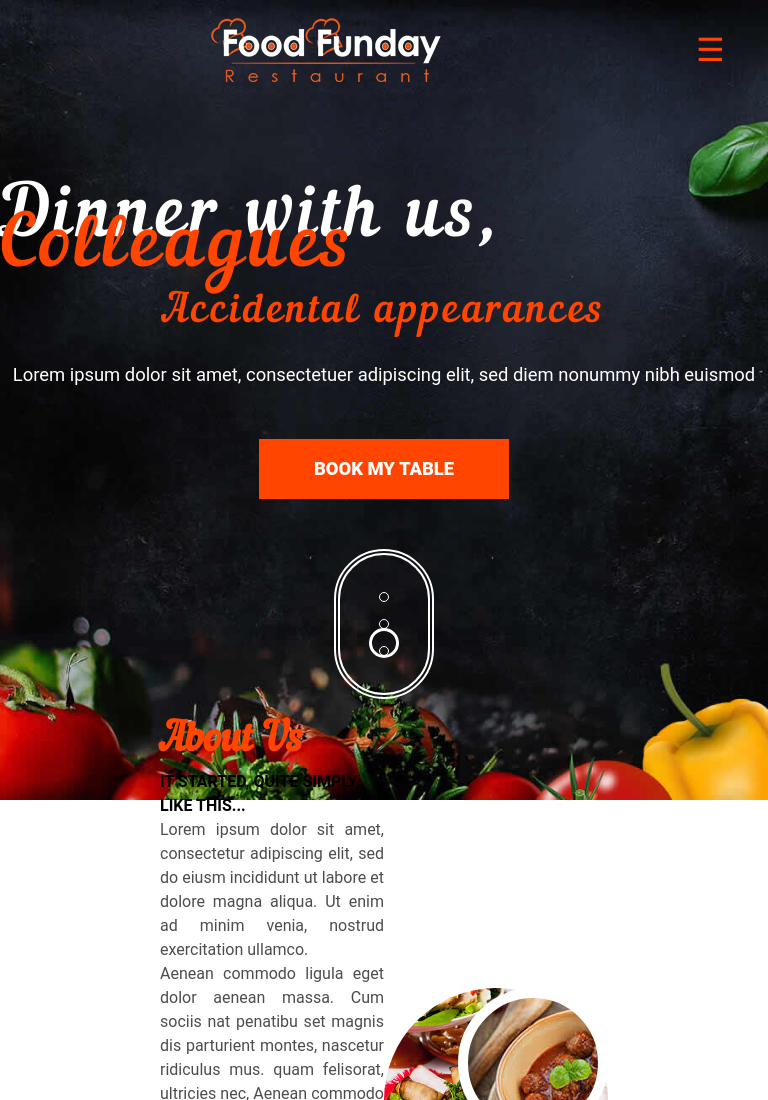
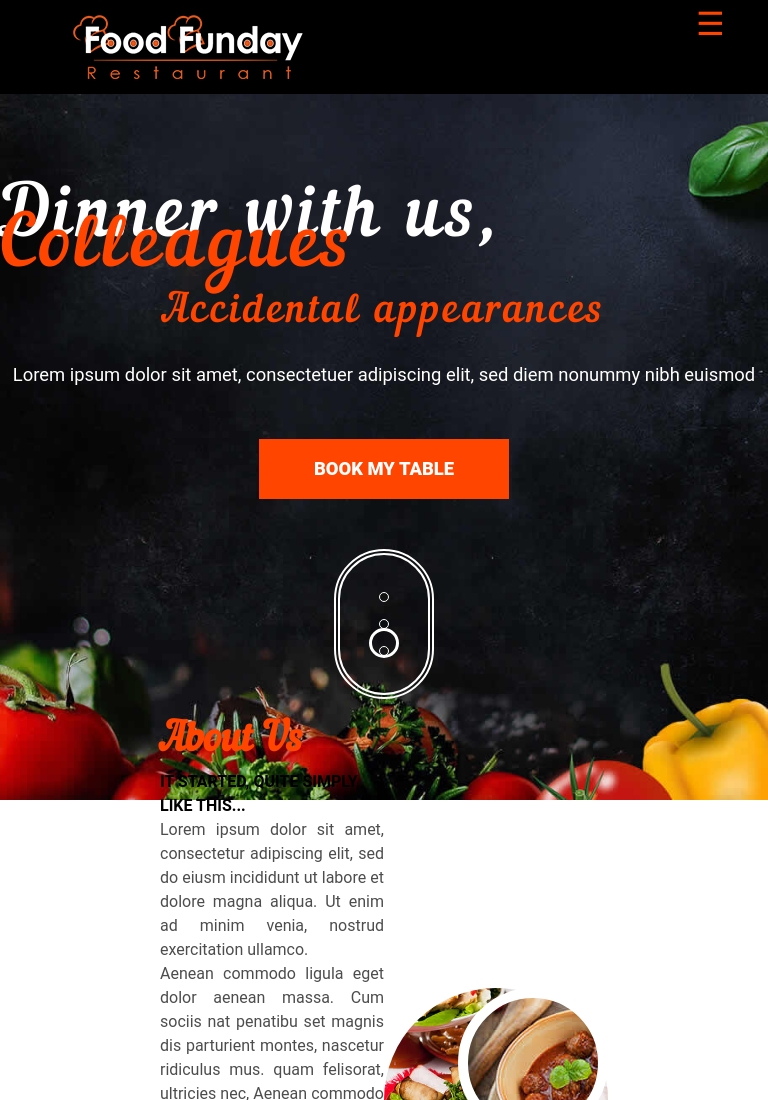
Before and after one commit to XstefanXstefanX/restaurantApp, a plain HTML site: page index.html in a window 768 px wide. Shown: the top 1100 px of the page. Drawn offline with Linux system fonts and the light colour scheme; files whose address does not match are found by name.

Commit message:
tablet mode

```diff
--- a/myScript.js
+++ b/myScript.js
@@ -85,3 +85,15 @@ menuButtons.forEach((item, index) => {
     }
   });
 });
+
+// Tablet Mode NavBar Show/Hide
+
+document
+  .querySelector(".nav-hamburger-button")
+  .addEventListener("click", () => {
+    document.querySelectorAll("#nav-item").forEach((item) => {
+      console.log(item.style.display);
+      item.style.display == "none" ? "block" : "none";
+      console.log(item.style.display);
+    });
+  });
--- a/style.css
+++ b/style.css
@@ -523,38 +523,40 @@ header {
     background: var(--primary-color);
   }
 }
-
 .nav-hamburger-button {
-  font-size: 2rem;
-  color: var(--accent-color);
-  background: none;
-  border: none;
-  cursor: pointer;
+  display: none;
+  width: 15%;
+  position: absolute;
+  top: 0%;
+  right: 0%;
+  z-index: 99;
 }
 /* Responsiveness */
 @media (max-width: 65em) and (min-width: 35em) {
+  .nav-hamburger-button {
+    display: block;
+    font-size: 2rem;
+    color: var(--accent-color);
+    background: none;
+    border: none;
+    cursor: pointer;
+  }
   #main-nav {
     justify-content: space-around !important;
-    > ul {
+    background-color: black !important;
+    height: auto !important;
+    max-width: 100% !important;
+    #nav-bar {
+      flex-direction: column;
       width: 85%;
       margin: 0 !important;
       > li:first-child {
         display: flex;
-        justify-content: center;
         width: 100% !important;
       }
-    }
-    > button {
-      width: 15%;
-    }
-    max-width: 100% !important;
-    #nav-bar {
-      max-width: 100% !important;
-      #nav-item:not(:first-child) {
+      > li {
+        padding: 15px !important;
         display: none;
-      }
-      #nav-item:first-child {
-        width: 100px;
       }
     }
   }
```
